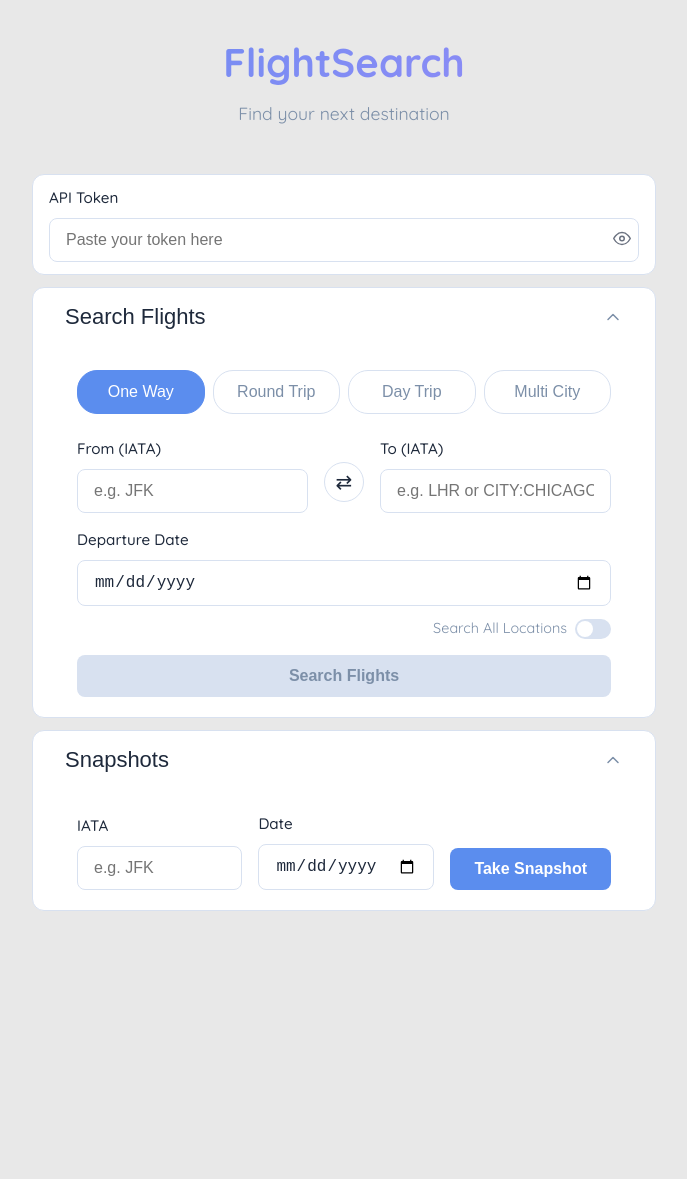
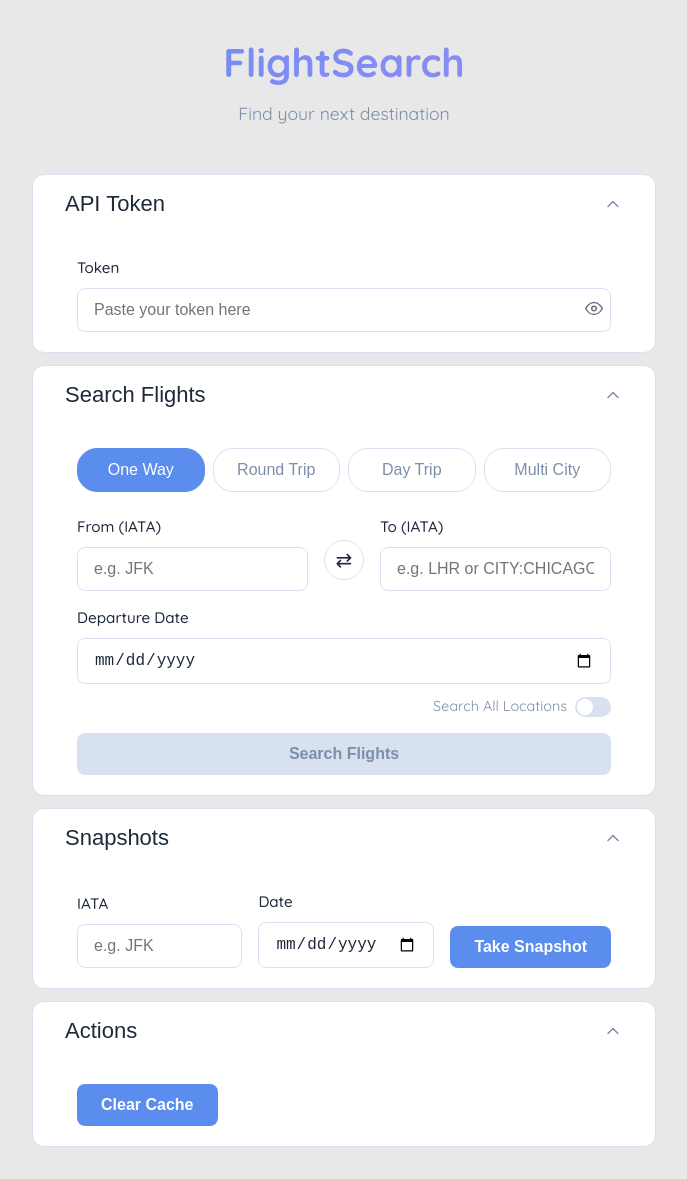
Before and after one commit to bkr541/getmydata, a Next.js app: page / in a window 1280 px wide. Shown: the whole page, without its empty margins (296-983 px from the left). Before the commit the page ends 943 px from the top, so only its background shows below. Built offline with nearby package versions, Linux system fonts and the light colour scheme.

Commit message:
fixing token

```diff
--- a/src/components/SearchForm.tsx
+++ b/src/components/SearchForm.tsx
@@ -51,8 +51,10 @@ export default function SearchForm() {
 
     const [tripType, setTripType] = useState('One Way');
     const [searchAllLocations, setSearchAllLocations] = useState(false);
+    const [isTokenExpanded, setIsTokenExpanded] = useState(true);
     const [isExpanded, setIsExpanded] = useState(true);
     const [isSnapshotsExpanded, setIsSnapshotsExpanded] = useState(true);
+    const [isActionsExpanded, setIsActionsExpanded] = useState(true);
     const [snapshotIata, setSnapshotIata] = useState('');
     const [snapshotDate, setSnapshotDate] = useState('');
     const tripTypes = ['One Way', 'Round Trip', 'Day Trip', 'Multi City'];
@@ -123,6 +125,12 @@ export default function SearchForm() {
         setDestination(temp);
     };
 
+    const handleClearCache = async () => {
+        if (typeof caches === 'undefined') return;
+        const keys = await caches.keys();
+        await Promise.all(keys.map(key => caches.delete(key)));
+    };
+
     const handleSubmit = async (e: React.FormEvent) => {
         e.preventDefault();
         if (!isValid) return;
@@ -189,8 +197,26 @@ export default function SearchForm() {
     return (
         <div style={{ display: 'flex', flexDirection: 'column', gap: '12px' }}>
         <div className={styles.collapsibleGroup}>
-            <div className="form-group" style={{ marginBottom: 0, padding: '12px 16px' }}>
-                <label htmlFor="apiToken" className="form-label">API Token</label>
+            <button
+                type="button"
+                className={styles.collapsibleHeader}
+                onClick={() => setIsTokenExpanded(!isTokenExpanded)}
+            >
+                <span>API Token</span>
+                <svg
+                    className={`${styles.chevron} ${isTokenExpanded ? styles.chevronUp : ''}`}
+                    width="20"
+                    height="20"
+                    viewBox="0 0 20 20"
+                    fill="none"
+                    xmlns="http://www.w3.org/2000/svg"
+                >
+                    <path d="M5 7.5L10 12.5L15 7.5" stroke="currentColor" strokeWidth="1.5" strokeLinecap="round" strokeLinejoin="round" />
+                </svg>
+            </button>
+            <div className={`${styles.searchForm} ${isTokenExpanded ? '' : styles.hidden}`}>
+                <div className="form-group" style={{ marginBottom: 0 }}>
+                    <label htmlFor="apiToken" className="form-label">Token</label>
                     <div style={{ position: 'relative' }}>
                         <input
                             id="apiToken"
@@ -230,6 +256,7 @@ export default function SearchForm() {
                             </span>
                         </p>
                     )}
+                </div>
             </div>
         </div>
         <div className={styles.collapsibleGroup}>
@@ -448,6 +475,36 @@ export default function SearchForm() {
                 </button>
             </div>
         </div>
+
+        <div className={styles.collapsibleGroup}>
+            <button
+                type="button"
+                className={styles.collapsibleHeader}
+                onClick={() => setIsActionsExpanded(!isActionsExpanded)}
+            >
+                <span>Actions</span>
+                <svg
+                    className={`${styles.chevron} ${isActionsExpanded ? styles.chevronUp : ''}`}
+                    width="20"
+                    height="20"
+                    viewBox="0 0 20 20"
+                    fill="none"
+                    xmlns="http://www.w3.org/2000/svg"
+                >
+                    <path d="M5 7.5L10 12.5L15 7.5" stroke="currentColor" strokeWidth="1.5" strokeLinecap="round" strokeLinejoin="round" />
+                </svg>
+            </button>
+            <div className={`${styles.searchForm} ${isActionsExpanded ? '' : styles.hidden}`}>
+                <button
+                    type="button"
+                    className="btn btn-primary"
+                    style={{ width: 'fit-content' }}
+                    onClick={handleClearCache}
+                >
+                    Clear Cache
+                </button>
+            </div>
+        </div>
         </div>
     );
 }
```
Lines whose indentation alone changed are shown as unchanged.
